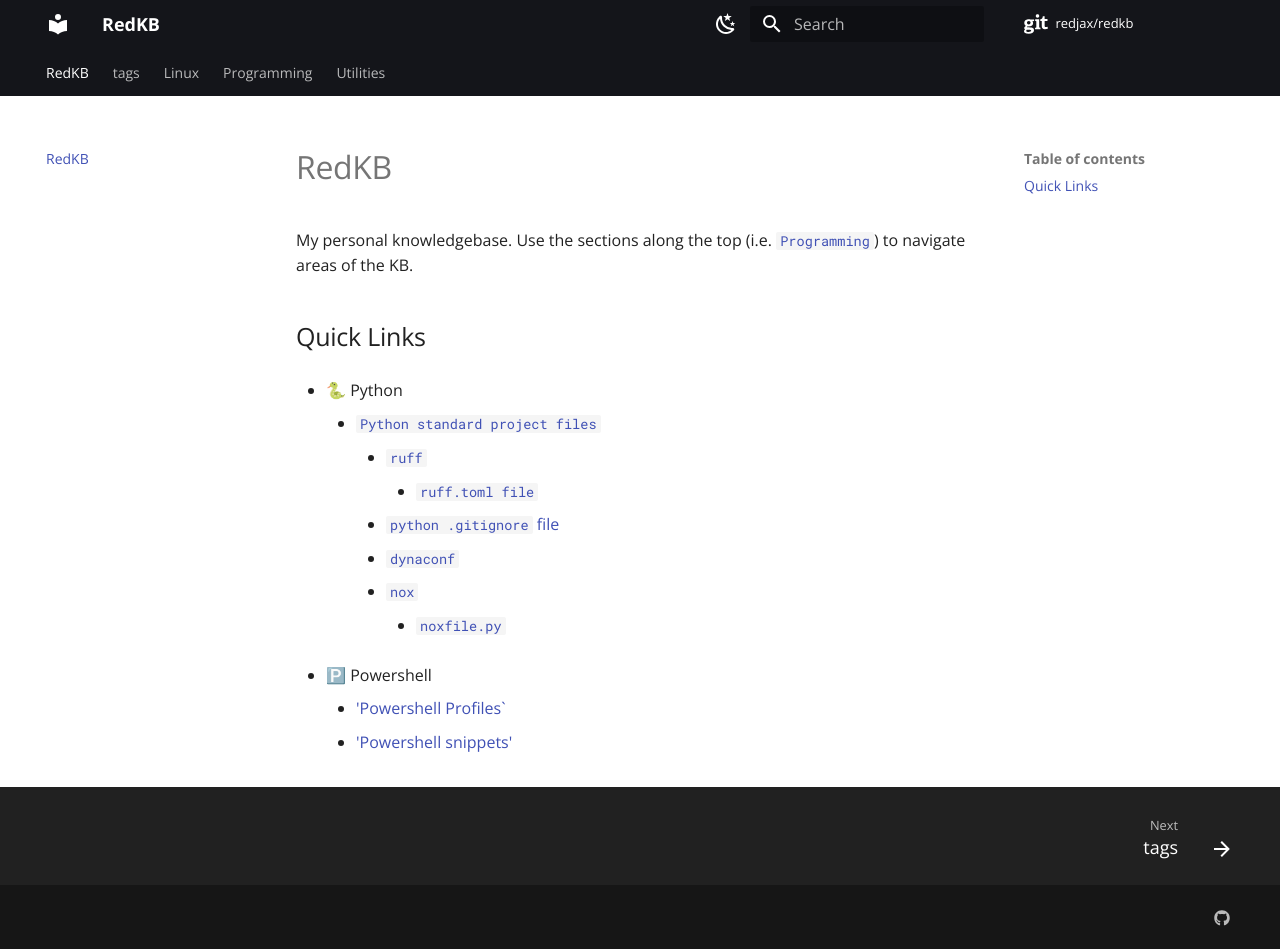
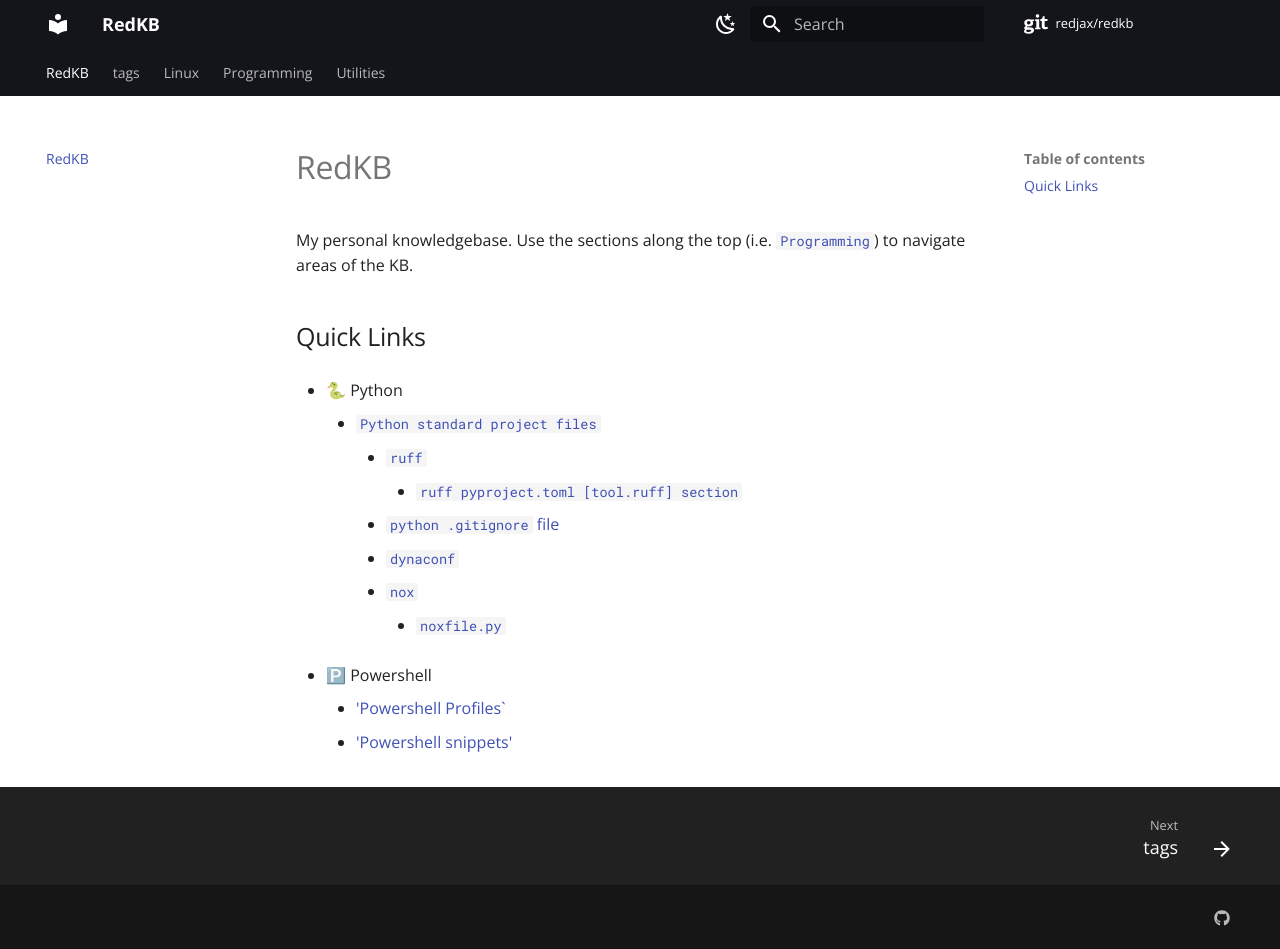
Before and after one commit to redjax/redkb, an MkDocs documentation site: the page built from docs/index.md, in a window 1280 px wide and 949 px high. Built offline with MkDocs 1.6.1 and Material for MkDocs 9.7.7, drawn with Linux system fonts in a browser that asks for light colours; comment, search, counter and statistics services are not loaded.

Commit message:
Fix link text for ruff pyproject.toml section

```diff
--- a/docs/index.md
+++ b/docs/index.md
@@ -7,7 +7,7 @@ My personal knowledgebase. Use the sections along the top (i.e. [`Programming`](
 - 🐍 Python
     - [`Python standard project files`](programming/standard-project-files/python/index.md)
         - [`ruff`](programming/standard-project-files/python/ruff/index.md)
-            - [`ruff.toml file`](programming/standard-project-files/python/ruff/pyproject-ruff.md)
+            - [`ruff pyproject.toml [tool.ruff] section`](programming/standard-project-files/python/ruff/pyproject-ruff.md)
         - [`python .gitignore` file](programming/standard-project-files/python/gitignore.md)
         - [`dynaconf`](programming/standard-project-files/python/Dynaconf/index.md)
         - [`nox`](programming/standard-project-files/python/nox/index.md)
```
